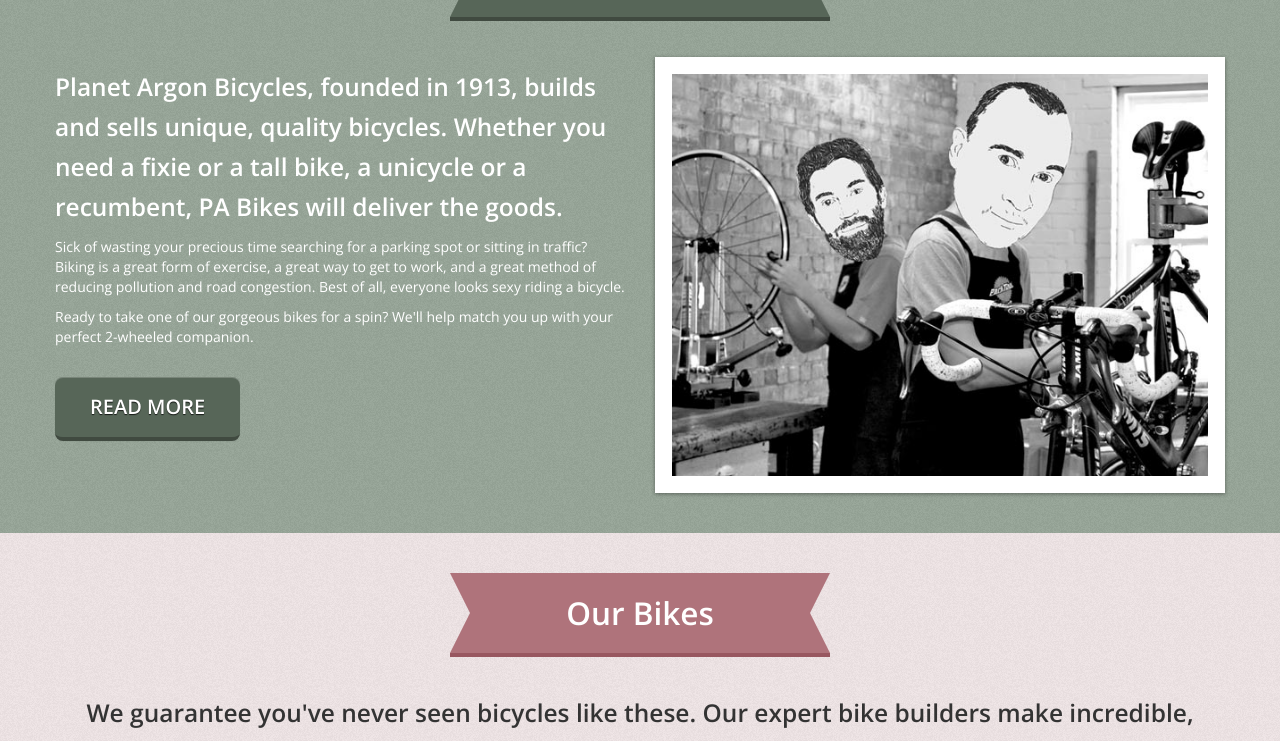
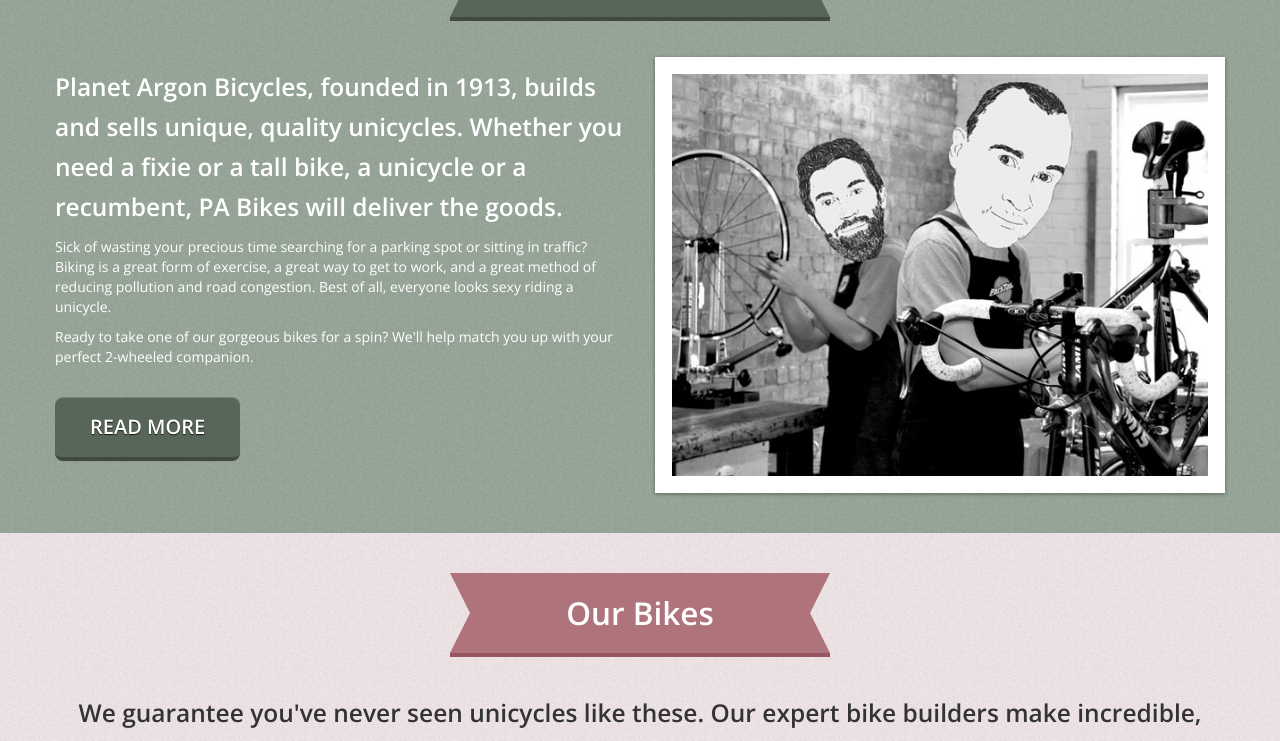
Before and after one commit to tinyrobotUX/tinyrobotUX.github.io, a plain HTML site: page index.html in a window 1280 px wide. Shown: the part 514-1255 px from the top of the page. Drawn offline with nearby package versions, Linux system fonts and the light colour scheme.

Commit message:
change direction

```diff
--- a/index.html
+++ b/index.html
@@ -12,7 +12,7 @@
 
     <nav>
       <div class="container">
-        <a href="index.html" class="pull-left logo" title="Planet Argon Bicycles"><span>Planet Argon Bicycles</span></a>
+        <a href="index.html" class="pull-left logo" title="Planet Argon Bicyclesunicycle"><span>Planet Argon Bicycles</span></a>
         <ul class="nav nav-pills pull-right">
           <li><a href="index.html#about">About</a></li>
           <li><a href="index.html#bikes">Bikes</a></li>
@@ -38,8 +38,8 @@
         <div class="row-fluid">
 
           <div class="span6">
-            <h3>Planet Argon Bicycles, founded in 1913, builds and sells unique, quality bicycles. Whether you need a fixie or a tall bike, a unicycle or a recumbent, PA Bikes will deliver the goods.</h3>
-            <p>Sick of wasting your precious time searching for a parking spot or sitting in traffic? Biking is a great form of exercise, a great way to get to work, and a great method of reducing pollution and road congestion. Best of all, everyone looks sexy riding a bicycle.</p>
+            <h3>Planet Argon Bicycles, founded in 1913, builds and sells unique, quality unicycles. Whether you need a fixie or a tall bike, a unicycle or a recumbent, PA Bikes will deliver the goods.</h3>
+            <p>Sick of wasting your precious time searching for a parking spot or sitting in traffic? Biking is a great form of exercise, a great way to get to work, and a great method of reducing pollution and road congestion. Best of all, everyone looks sexy riding a unicycle.</p>
             <p>Ready to take one of our gorgeous bikes for a spin? We'll help match you up with your perfect 2-wheeled companion.</p>
             <p><a href="#" class="btn btn-large">Read more</a></p>
           </div>
@@ -54,7 +54,7 @@
     <section class="section-bikes" id="bikes">
       <div class="container">
         <h2 class="banner">Our Bikes</h2>
-        <h3 class="text-center">We guarantee you've never seen bicycles like these. Our expert bike builders make incredible, functional works of art; everyone leaves our shop happy.</h3>
+        <h3 class="text-center">We guarantee you've never seen unicycles like these. Our expert bike builders make incredible, functional works of art; everyone leaves our shop happy.</h3>
 
         <div class="row-fluid">
           <div class="span4">
```
